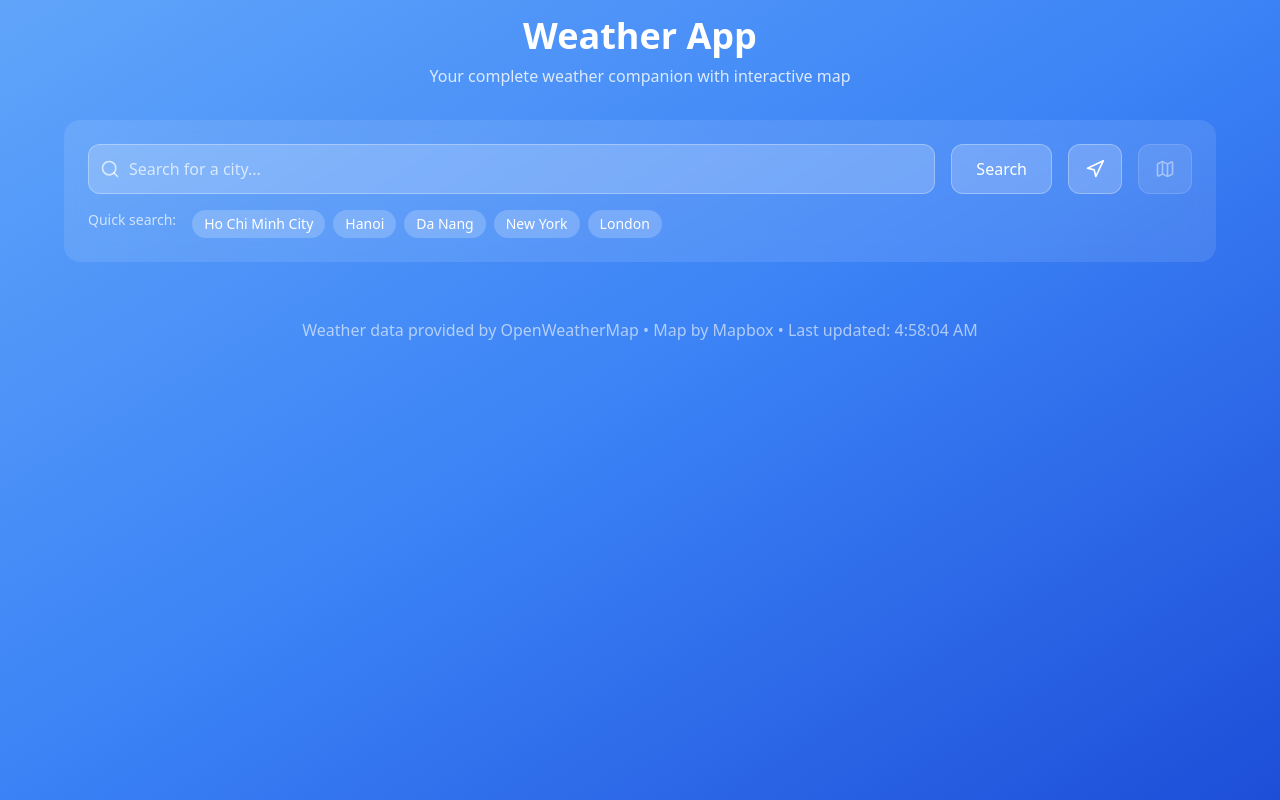
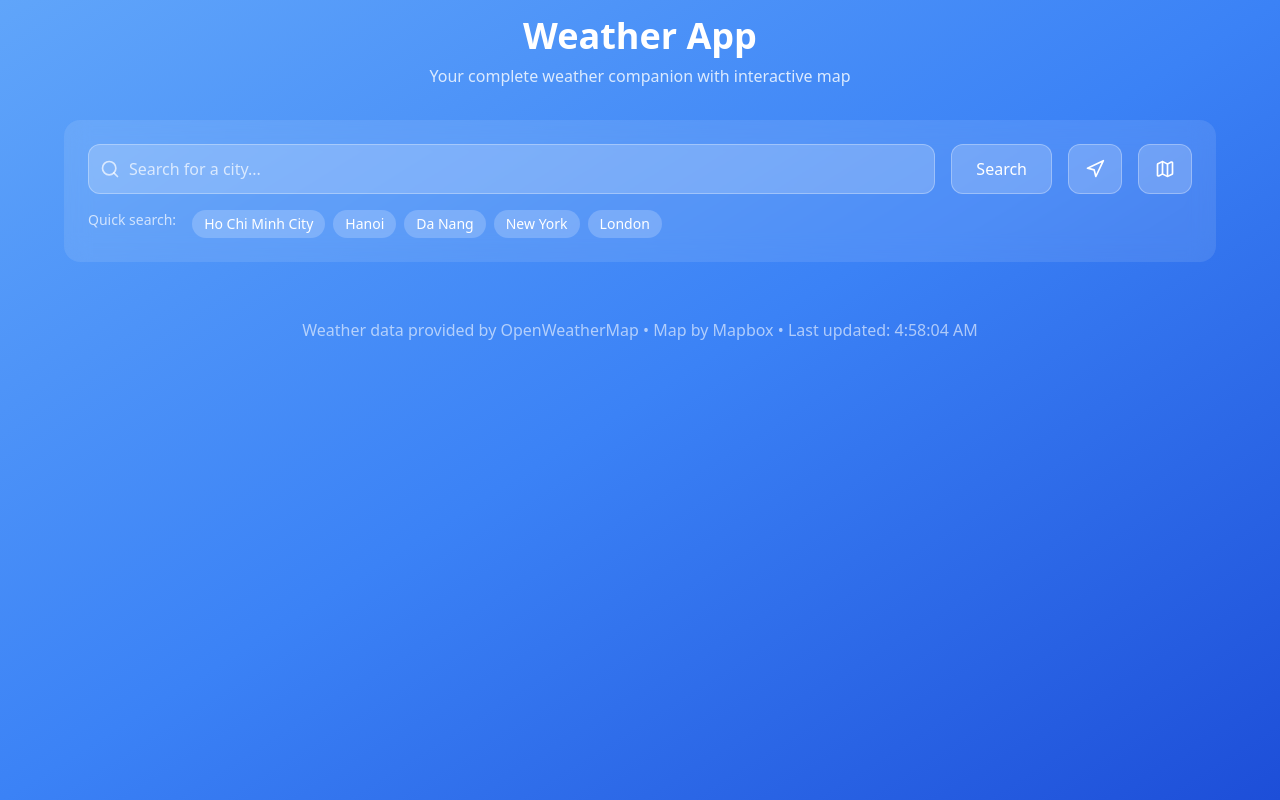
Before and after one commit to hoanglearncode/Weather-App, a React (Vite) app: page / in a window 1280 px wide. Built offline with nearby package versions, Linux system fonts and the light colour scheme; no server answers.

Commit message:
update code map api

```diff
--- a/src/components/common/SearchBar.jsx
+++ b/src/components/common/SearchBar.jsx
@@ -56,7 +56,7 @@ const SearchBar = ({
         </button>
         <button
           onClick={onToggleMap}
-          disabled={!mapLoaded}
+          disabled={mapLoaded}
           className={`px-4 py-3 text-white rounded-xl transition-colors border border-white/30 disabled:opacity-50 disabled:cursor-not-allowed ${
             showMap ? 'bg-white/30' : 'bg-white/20 hover:bg-white/30'
           }`}
```
